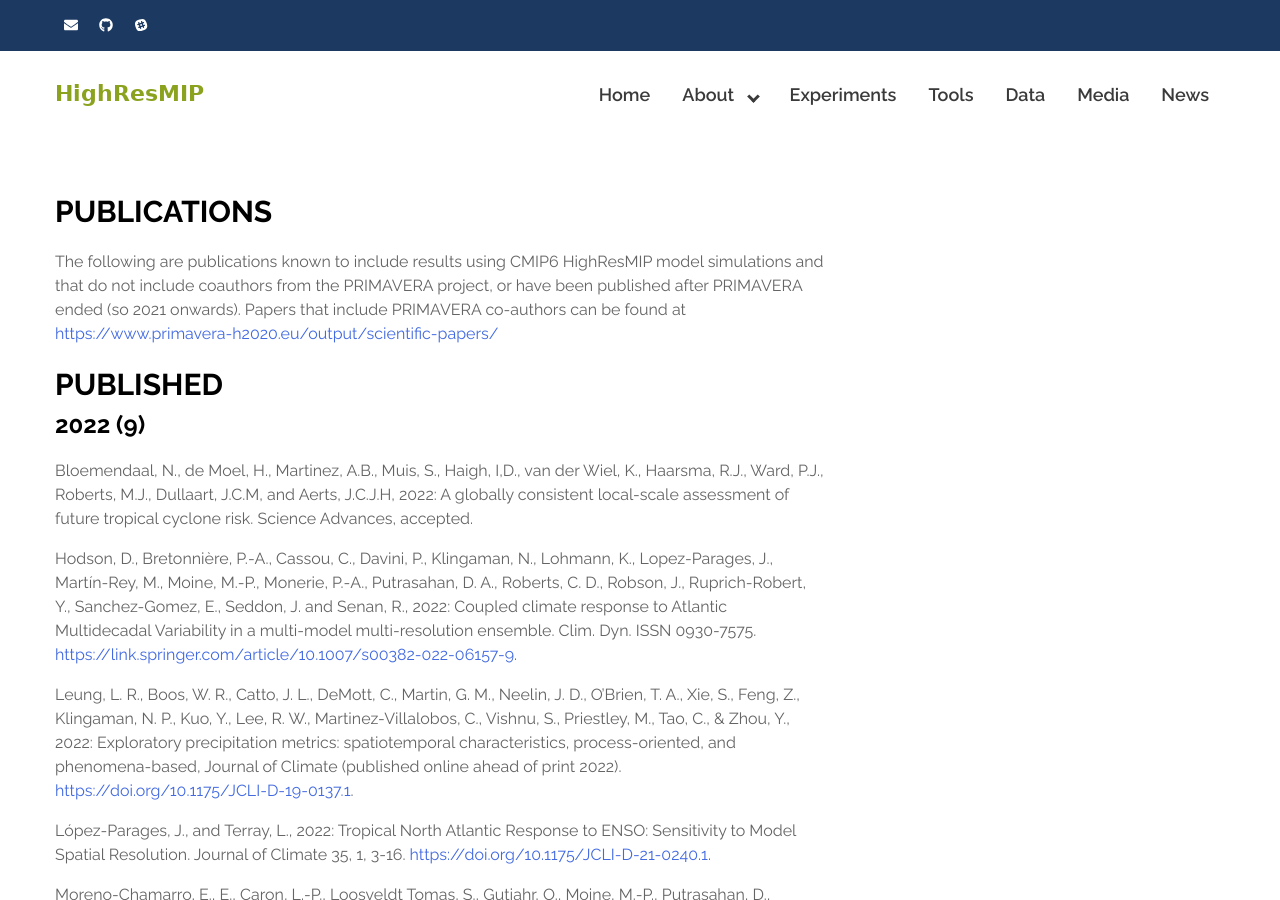
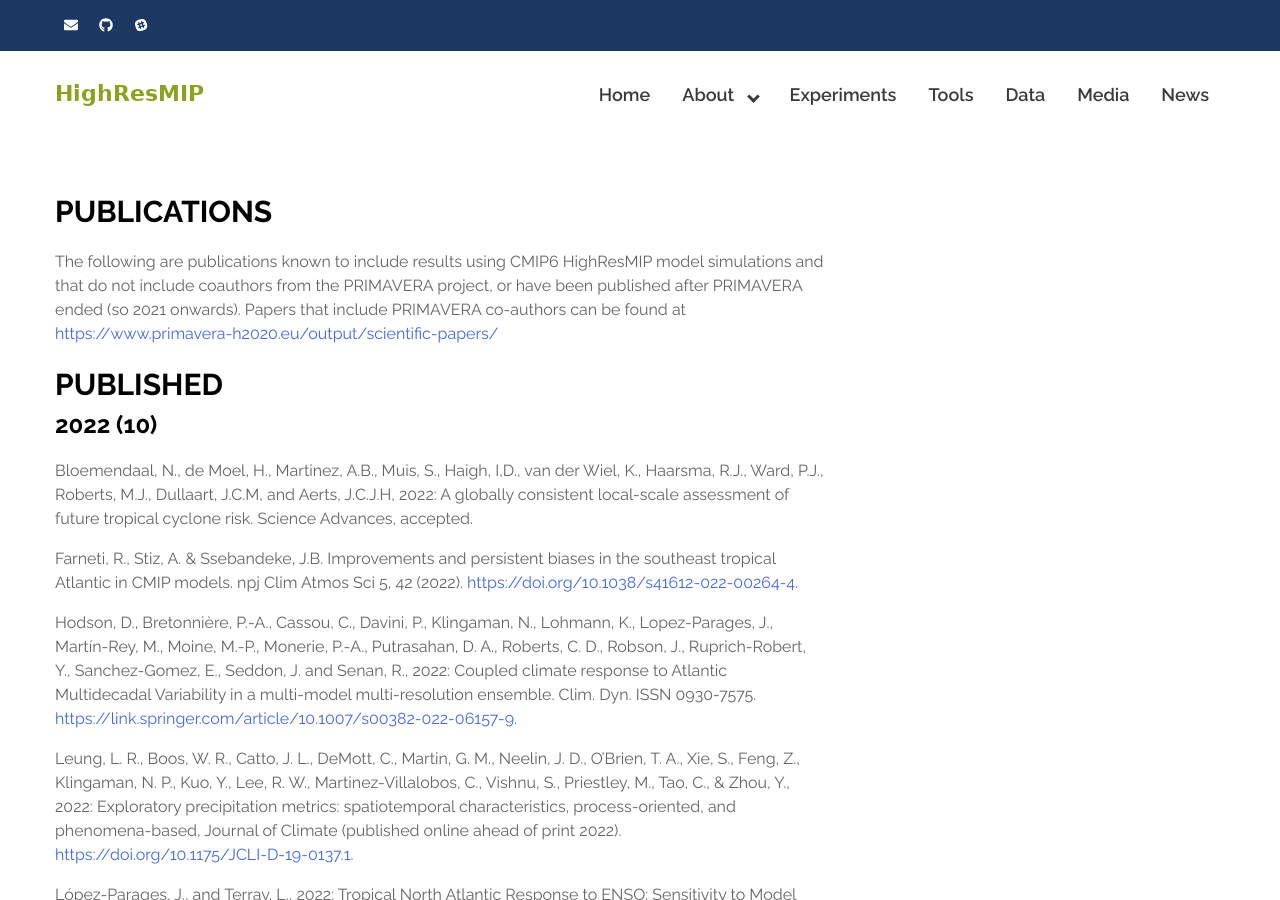
Before and after one commit to HighResMIP2/HighResMIP2.github.io, a Jekyll site: the page built from publications.md, in a window 1280 px wide and 900 px high. Built offline with Jekyll 4.4.1, drawn with Linux system fonts in a browser that asks for light colours.

Commit message:
Additional paper

```diff
--- a/publications.md
+++ b/publications.md
@@ -8,9 +8,11 @@ The following are publications known to include results using CMIP6 HighResMIP m
 
 
 ## Published
-### 2022 (9)
+### 2022 (10)
 
 Bloemendaal, N., de Moel, H., Martinez, A.B., Muis, S., Haigh, I,D., van der Wiel, K., Haarsma, R.J., Ward, P.J., Roberts, M.J., Dullaart, J.C.M, and Aerts, J.C.J.H, 2022: A globally consistent local-scale assessment of future tropical cyclone risk. Science Advances, accepted.
+
+Farneti, R., Stiz, A. & Ssebandeke, J.B. Improvements and persistent biases in the southeast tropical Atlantic in CMIP models. npj Clim Atmos Sci 5, 42 (2022). [https://doi.org/10.1038/s41612-022-00264-4](https://doi.org/10.1038/s41612-022-00264-4).
 
 Hodson, D., Bretonnière, P.-A., Cassou, C., Davini, P., Klingaman, N., Lohmann, K., Lopez-Parages, J., Martín-Rey, M., Moine, M.-P., Monerie, P.-A., Putrasahan, D. A., Roberts, C. D., Robson, J., Ruprich-Robert, Y., Sanchez-Gomez, E., Seddon, J. and Senan, R., 2022: Coupled climate response to Atlantic Multidecadal Variability in a multi-model multi-resolution ensemble. Clim. Dyn. ISSN 0930-7575. [https://link.springer.com/article/10.1007/s00382-022-06157-9](https://link.springer.com/article/10.1007/s00382-022-06157-9).
 
```
